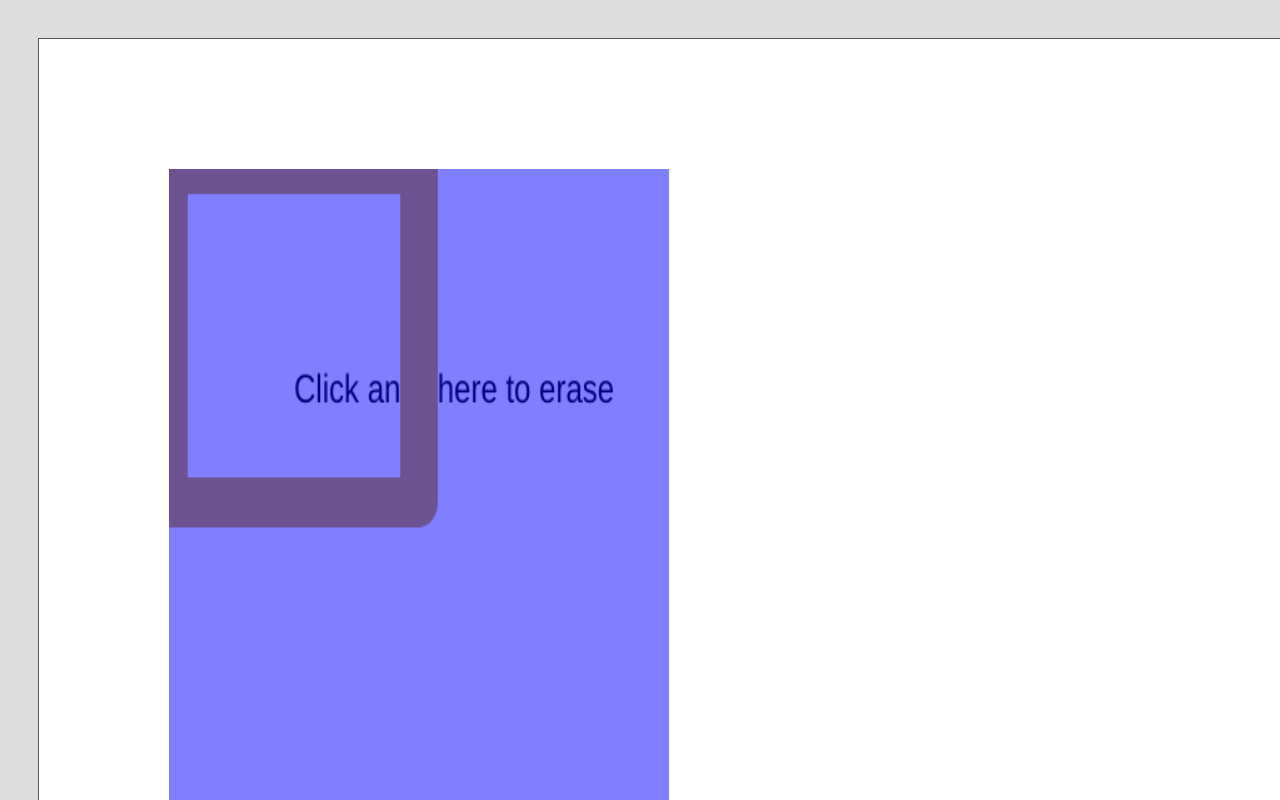
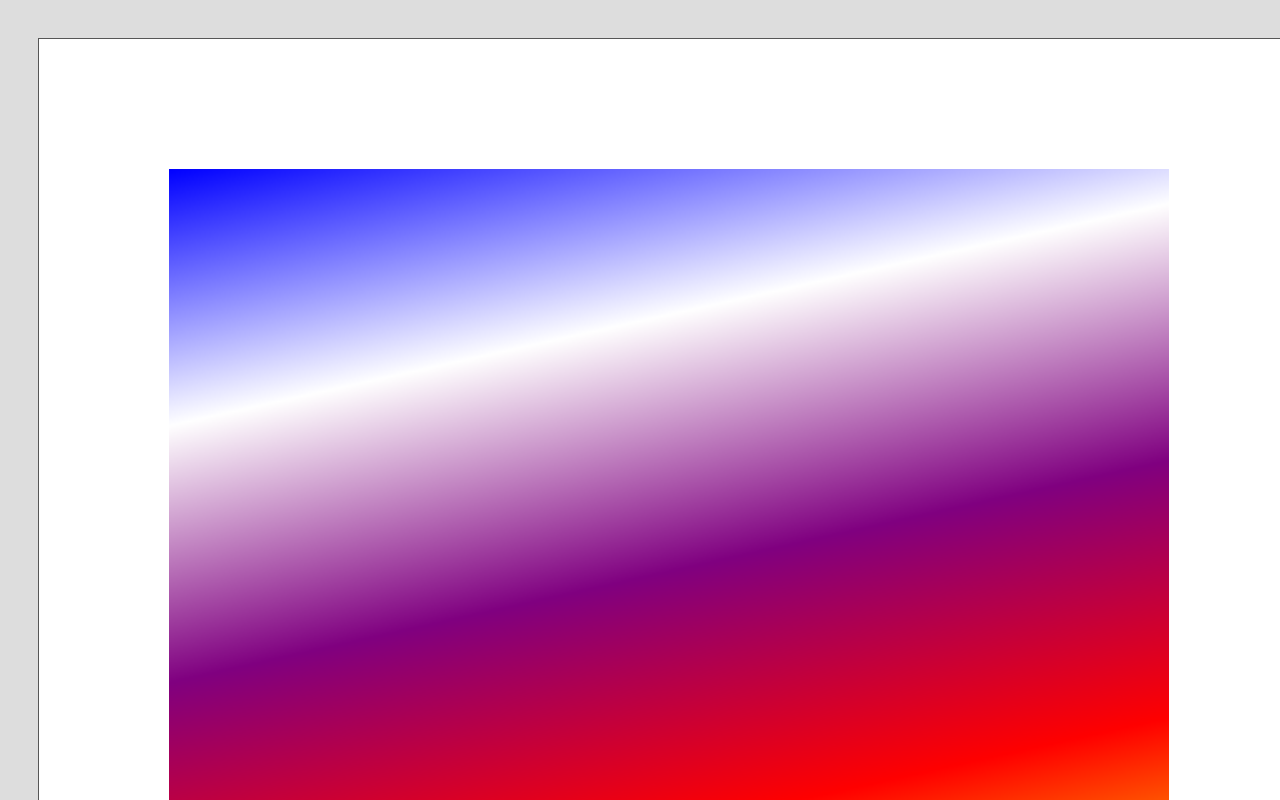
Before and after one commit to JustinHu1988/canvas-practice, a plain HTML site: page test01.html in a window 1280 px wide. Shown: the top 800 px of the page. Drawn offline with Linux system fonts and the light colour scheme.

Commit message:
add content

```diff
--- a/example01.js
+++ b/example01.js
@@ -1,30 +1,12 @@
-var canvas = document.getElementById("canvas"),
-	context = canvas.getContext("2d");
+    var canvas = document.getElementById("canvas"),
+        context = canvas.getContext("2d"),
+        gradient = context.createLinearGradient(0,0,100,canvas.height);
 
-	context.lineJoin = "round";
-	context.lineWidth = 30;
+    gradient.addColorStop(0,"blue");
+    gradient.addColorStop(0.25,"white");
+    gradient.addColorStop(0.5,"purple");
+    gradient.addColorStop(0.75,"red");
+    gradient.addColorStop(1,"yellow");
 
-	context.font = "24px Helvetica";
-	context.fillText("Click anywhere to erase", 100, 140); //fill text on canvas
-
-	context.strokeStyle = "goldenrod";
-	context.fillStyle = "rgba(0,0,255,0.5)";
-
-	context.strokeRect(0, 0, 200,200); //矩形描边
-	context.fillRect(0,0,400,400); //矩形填充
-
-	context.canvas.onmousedown = function(e){
-		context.clearRect(0,0,canvas.width,canvas.height);
-	}
-
-    function windowToCanvas(canvas, x, y){
-        var bbox = canvas.getBoundingClientRect(); //获取元素的大小以及相对于视口的位置，注：getBoundingClientRect()获取的高宽包括padding和border
-
-        return { x:(x-bbox.left)*(canvas.width/bbox.width),
-        	y:(y-bbox.top)*(canvas.height/bbox.height)};
-    }
-
-    canvas.onmousemove = function(e){
-    	var loc = windowToCanvas(canvas, e.clientX, e.clientY);
-console.log(loc);
-    }
+    context.fillStyle = gradient;
+    context.fillRect(0,0,canvas.width,canvas.height);
```
Also changed, not shown: test01.html (+0 -1 lines), 1 other file.
